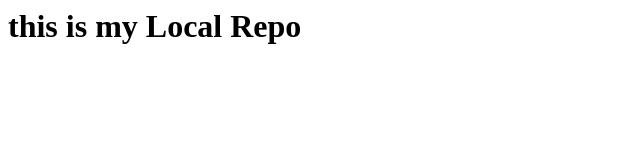
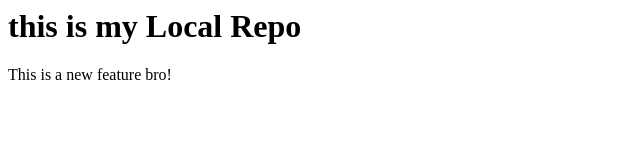
Before and after one commit to AmanKushwaha-17/localrepo, a plain HTML site: page index.html in a window 1280 px wide. Shown: the whole page, without its empty margins (0-640 px from the left). Drawn offline with Linux system fonts and the light colour scheme.

Commit message:
Add new feature

```diff
--- a/index.html
+++ b/index.html
@@ -1 +1,3 @@
 <h1> this is my Local Repo</h1>
+<p> This is a new feature bro!
+</p>
```
